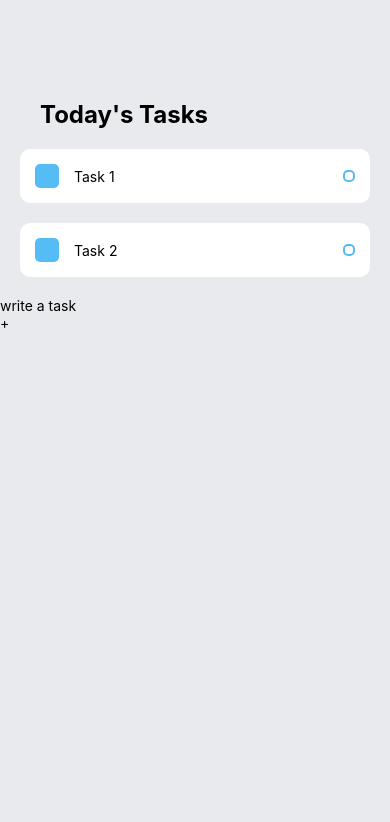
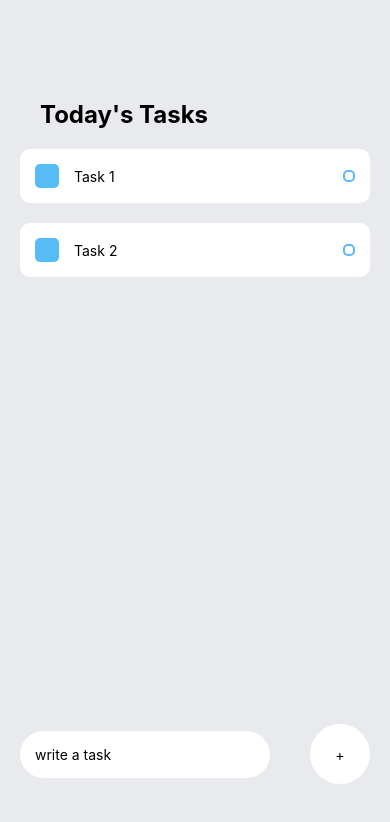
Before and after one commit to Wistoft2410/todoList, a React Native app in the folder todoList/: screen / in a window 390 px wide. Shown: the top 822 px of the page. Built offline with nearby package versions, Linux system fonts and the light colour scheme.

Commit message:
Update App.js visuals for buttons and text area
Reached 5:55 min in the tutorial video

```diff
--- a/todoList/App.js
+++ b/todoList/App.js
@@ -52,8 +52,29 @@
     marginBottom: 20, // Add some bottom margin to space out from the tasks
     paddingHorizontal: 20,
 },
-  writeTaskWrapper: {},
-  input: {},
-  addWrapper: {},
+  writeTaskWrapper: {
+    position: 'absolute',
+    bottom: 60,
+    width: '100%',
+    flexDirection: 'row',
+    justifyContent: 'space-around',
+    alignItems: 'center',
+  },
+  input: {
+    paddingVertical: 15,
+    paddingHorizontal: 15,
+    backgroundColor: '#FFF',
+    borderRadius: 60,
+    borderColor: '#C0C0C0',
+    width: 250,
+  },
+  addWrapper: {
+    width: 60,
+    height: 60,
+    backgroundColor: '#FFF',
+    borderRadius: 60,
+    justifyContent: 'center',
+    alignItems: 'center',
+  },
   addText: {},
 });
```
